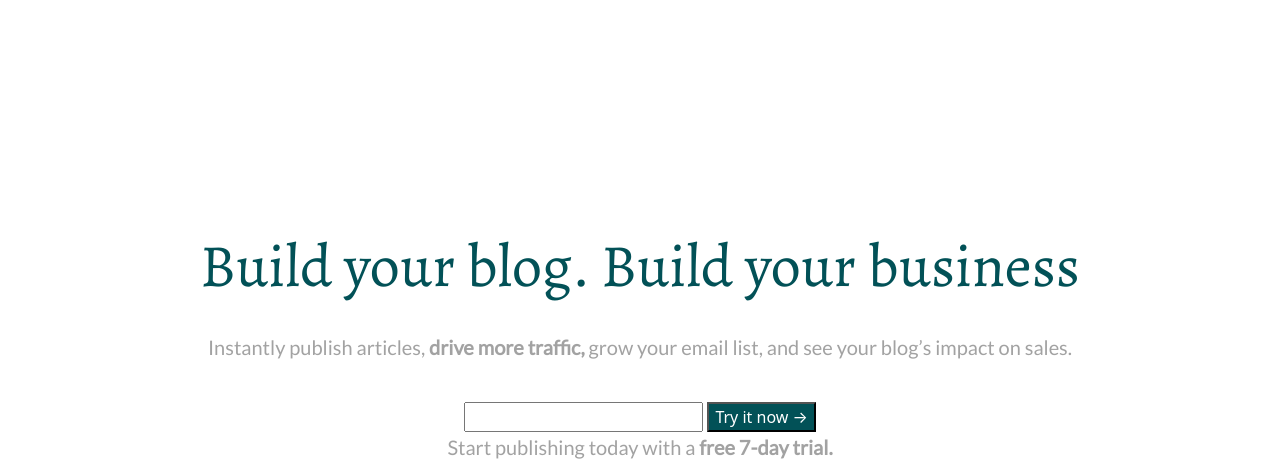
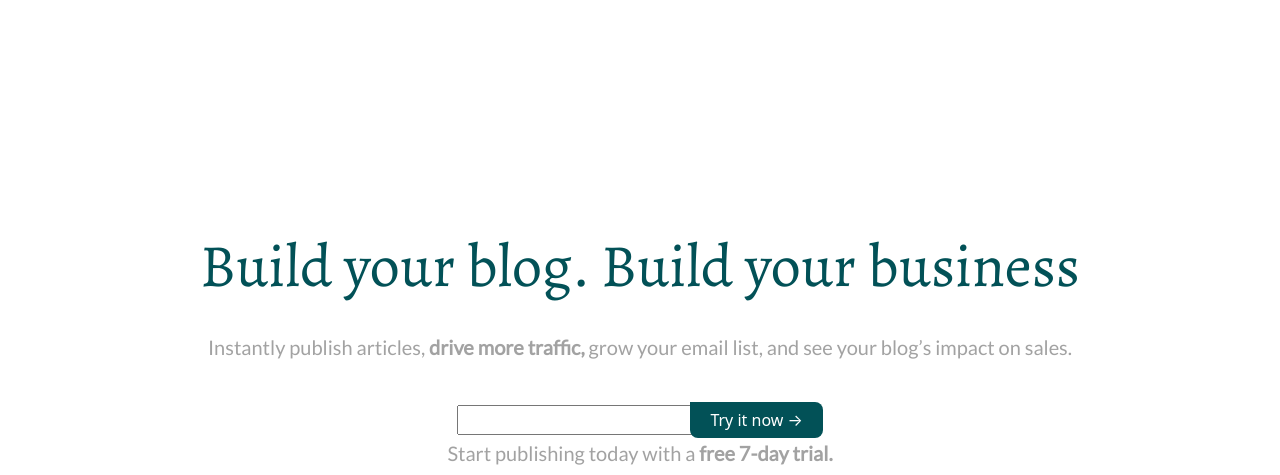
Before and after one commit to miriroca/santander-front-2022, a website: page index.html in a window 1280 px wide. Shown: the part 55-530 px from the top of the page. Drawn offline with nearby package versions, Linux system fonts and the light colour scheme.

Commit message:
Sesión 8

```diff
--- a/index.html
+++ b/index.html
@@ -69,7 +69,7 @@
             <a class="nav-link" href="#">Customers </a>
           </li>
               <li class="nav-item"><a class="nav-link" href="#">Resources</a></li>
-              <li class="nav-item"><a class="nav-link" href="#">About us</a></li>
+              <li class="nav-item"><a class="nav-link" href="aboutUs.html">About us</a></li>
               <li>
               </ul>
 
@@ -94,8 +94,8 @@
     <br>
     <form>
         <input type="email" />
-        <button type="submit" class="texto-boton">
-            Try it now &rarr; </button>
+        <button type="submit" class="texto-boton uno">
+            <span>Try it now &rarr;</span> </button>
     </form>
 
     <p>Start publishing today with a <strong>free 7-day trial.</strong> </p>
@@ -437,7 +437,7 @@
 
 <!-- Postwork -->
 
-<section class="growing" >
+<!-- <section class="growing" >
 
     <article class="growing1">
     <h1>Growing ecommerce brands rely on Matcha.</h1>
@@ -458,7 +458,7 @@
 
 
 
-</section>
+</section> -->
 
 
 <section class="work">
--- a/scss/aboutUs.scss
+++ b/scss/aboutUs.scss
@@ -75,12 +75,7 @@ body {
   font-weight: 500;
   font-size: 24px;
 
-  // transition-property
-    // transition-duration
-    // transition-timing-function
-    // transition-delay
 
-     /* Agrega este selector para activar la transición en el evento :hover */
   .feature__title {
     margin-top: 50px;
     font-weight: 500;
@@ -105,6 +100,7 @@ body {
     height: 130px;
     width: 130px;
     margin-bottom: 35px;
+    margin-top: 35px;
 
 
     .flecha-contenedor {
--- a/style.css
+++ b/style.css
@@ -20,8 +20,40 @@ p {
     text-align: center;
 }
 
-.texto-boton:hover{
-background-color: #67b54b;
+.texto-boton{
+  font-size: 1rem;
+  height: 100%;
+  padding: 6px 20px;
+  margin-left: -10px;
+  color:#fff;
+  background-color: #025157;
+  border-radius: 8px;
+  border: none;
+  border-top-left-radius: 0;
+  border-top-left-radius: 0;
+  position: relative;
+  overflow: hidden;
+}
+
+.texto-boton span{
+  position: relative;
+  z-index: 2;
+}
+
+.texto-boton.uno::after {
+  content: " ";
+  width: 100%;
+  height: 100%;
+  background: #67b54b;
+  position: absolute;
+  top: -100%;
+  left: 0;
+  z-index: 1;
+  transition: 0.3s ease-in-out all;
+}
+
+.texto-boton.uno:hover::after {
+  top: 0;
 }
 
 button {
```
Also changed, not shown: pricing.html (+1 -1 lines), aboutUs.css, 1 other file.
